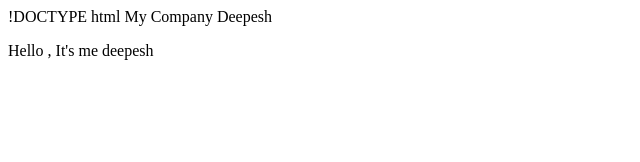
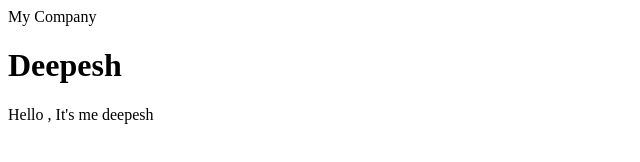
Before and after one commit to Dark-Nepal/Dark-Nepal.github.io, a plain HTML site: page index.html in a window 1280 px wide. Shown: the whole page, without its empty margins (0-640 px from the left). Drawn offline with Linux system fonts and the light colour scheme.

Commit message:
commited

```diff
--- a/index.html
+++ b/index.html
@@ -1,9 +1,9 @@
-!DOCTYPE html
+
 <html>
     <head>My Company</head>
     <title>Darkcode</title>
     <body>
-        <h>Deepesh</h>
+        <h1>Deepesh</h1>
         <p> Hello , It's me deepesh </p>
     </body>
 </html>
```
